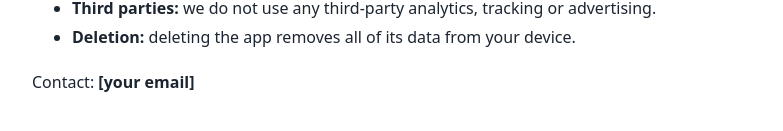
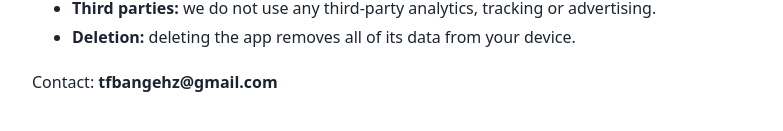
Before and after one commit to tfbange-prog/memoryone-privacy, a plain HTML site: page index.html in a window 1280 px wide. Shown: the part 1597-1728 px from the top of the page, without its empty margins (248-1031 px from the left). Drawn offline with Linux system fonts and the light colour scheme.

Commit message:
Update contact email in index.html

```diff
--- a/index.html
+++ b/index.html
@@ -51,6 +51,6 @@ h1{color:#1F5FD6}h2{margin-top:2em;font-size:1.2em}
 <li><strong>Third parties:</strong> we do not use any third-party analytics, tracking or advertising.</li>
 <li><strong>Deletion:</strong> deleting the app removes all of its data from your device.</li>
 </ul>
-<p>Contact: <strong>[your email]</strong></p>
+<p>Contact: <strong>tfbangehz@gmail.com</strong></p>
 </body>
 </html>
```
